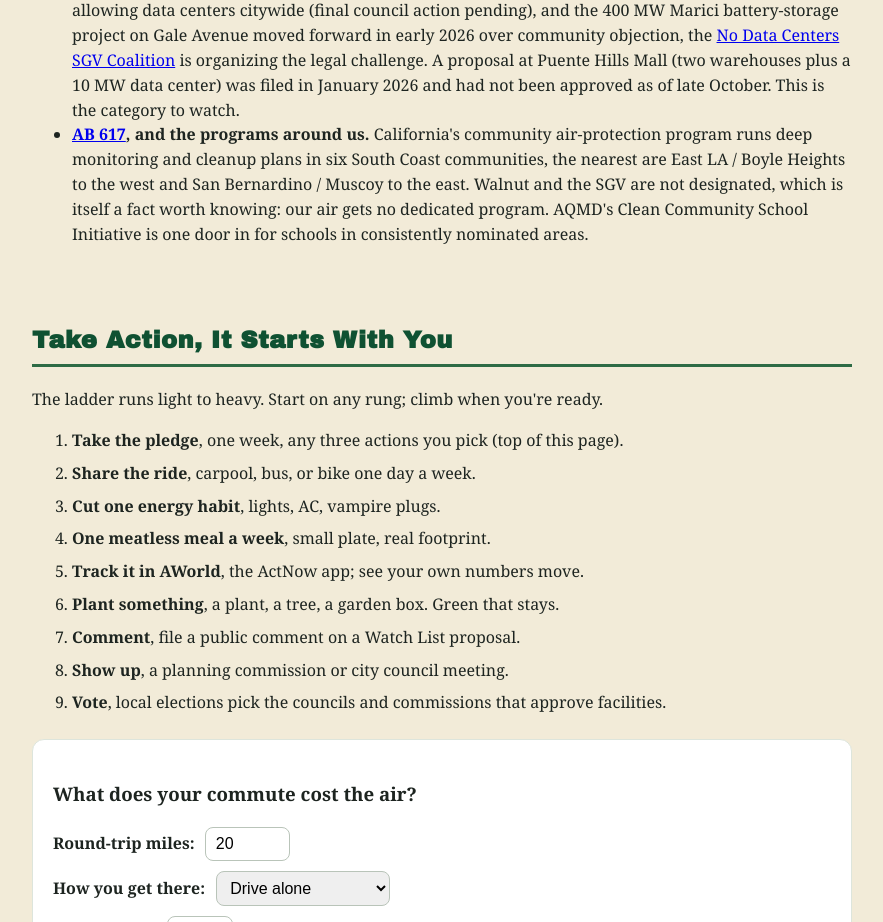
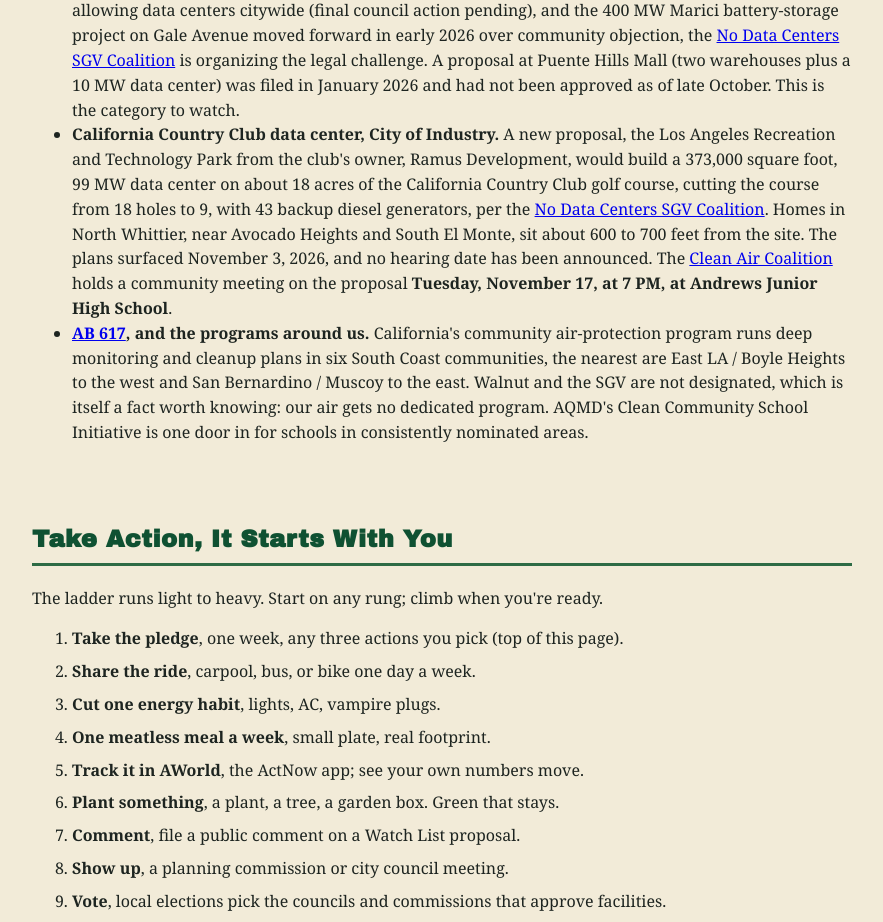
Before and after one commit to clean-air-walnut/clean-air-walnut.github.io, a plain HTML site: page index.html in a window 1280 px wide. Shown: the part 5462-6384 px from the top of the page, without its empty margins (198-1081 px from the left). Drawn offline with Linux system fonts and the light colour scheme.

Commit message:
Watch List: add California Country Club data center + Nov 17 community meeting

```diff
--- a/index.html
+++ b/index.html
@@ -222,6 +222,15 @@
     objection, the <a href="https://nodatacenterssgvcoalition.substack.com/">No Data Centers SGV Coalition</a> is organizing the legal challenge.
     A proposal at Puente Hills Mall (two warehouses plus a 10 MW data center) was filed in January 2026
     and had not been approved as of late October. This is the category to watch.</li>
+    <li><strong>California Country Club data center, City of Industry.</strong> A new proposal, the
+    Los Angeles Recreation and Technology Park from the club's owner, Ramus Development, would build a
+    373,000 square foot, 99 MW data center on about 18 acres of the California Country Club golf course,
+    cutting the course from 18 holes to 9, with 43 backup diesel generators, per the
+    <a href="https://nodatacenterssgvcoalition.substack.com/">No Data Centers SGV Coalition</a>. Homes in
+    North Whittier, near Avocado Heights and South El Monte, sit about 600 to 700 feet from the site.
+    The plans surfaced November 3, 2026, and no hearing date has been announced. The
+    <a href="https://www.cleanaircoalition.org/">Clean Air Coalition</a> holds a community meeting on the
+    proposal <strong>Tuesday, November 17, at 7 PM, at Andrews Junior High School</strong>.</li>
     <li><strong><a href="https://ww2.arb.ca.gov/capp/community-air-protection-program/about">AB 617</a>, and the programs around us.</strong> California's community air-protection program runs
     deep monitoring and cleanup plans in six South Coast communities, the nearest are East LA / Boyle
     Heights to the west and San Bernardino / Muscoy to the east. Walnut and the SGV are not designated,
```
